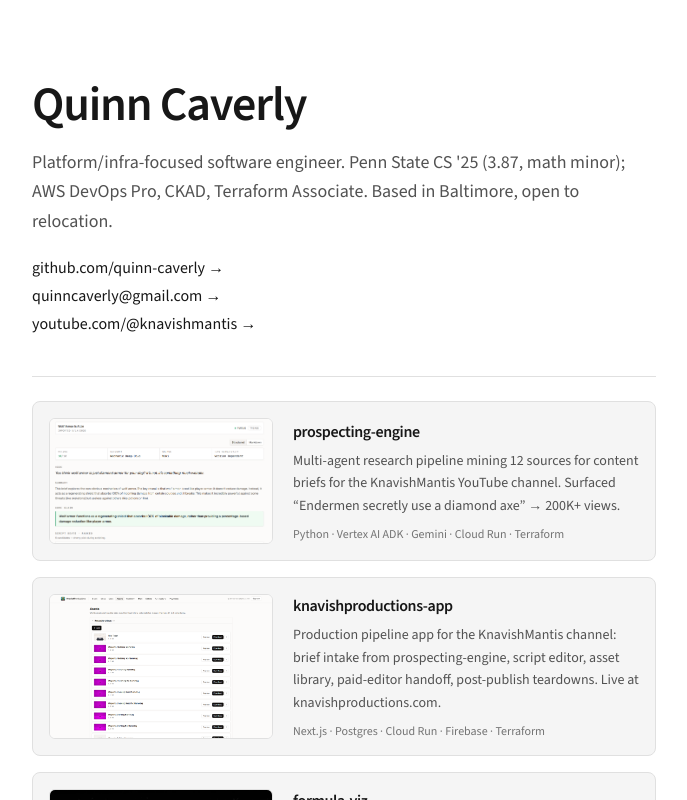
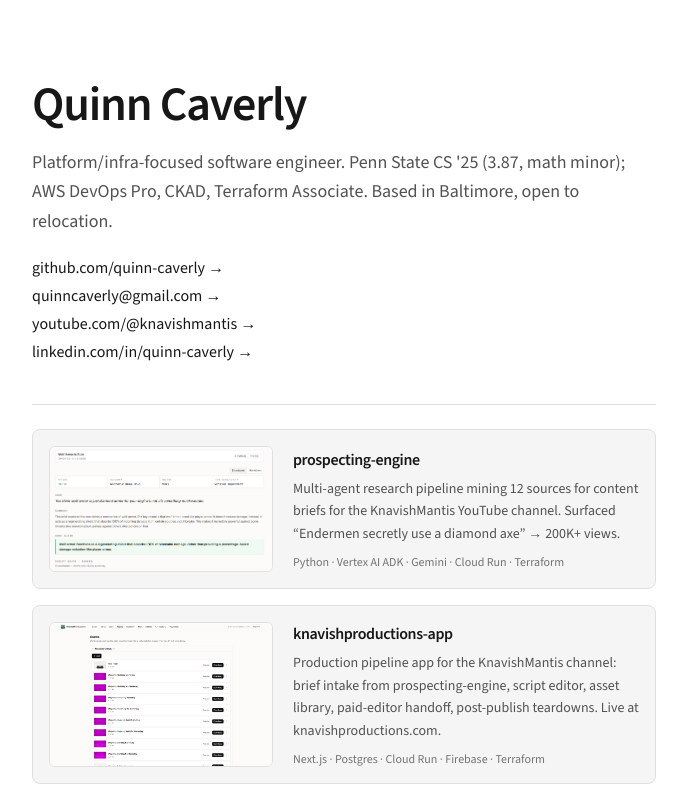
Before and after one commit to quinn-caverly/quinn-caverly, a Next.js app: page / in a window 1280 px wide. Shown: the top 800 px of the page, without its empty margins (296-983 px from the left). Built offline with nearby package versions, Linux system fonts and the light colour scheme.

Commit message:
Add LinkedIn to contact links

```diff
--- a/src/app/page.tsx
+++ b/src/app/page.tsx
@@ -64,6 +64,12 @@
           >
             youtube.com/@knavishmantis <span aria-hidden="true">→</span>
           </a>
+          <a
+            href="https://linkedin.com/in/quinn-caverly"
+            className="text-fg hover:text-accent"
+          >
+            linkedin.com/in/quinn-caverly <span aria-hidden="true">→</span>
+          </a>
         </nav>
       </header>
 
```
